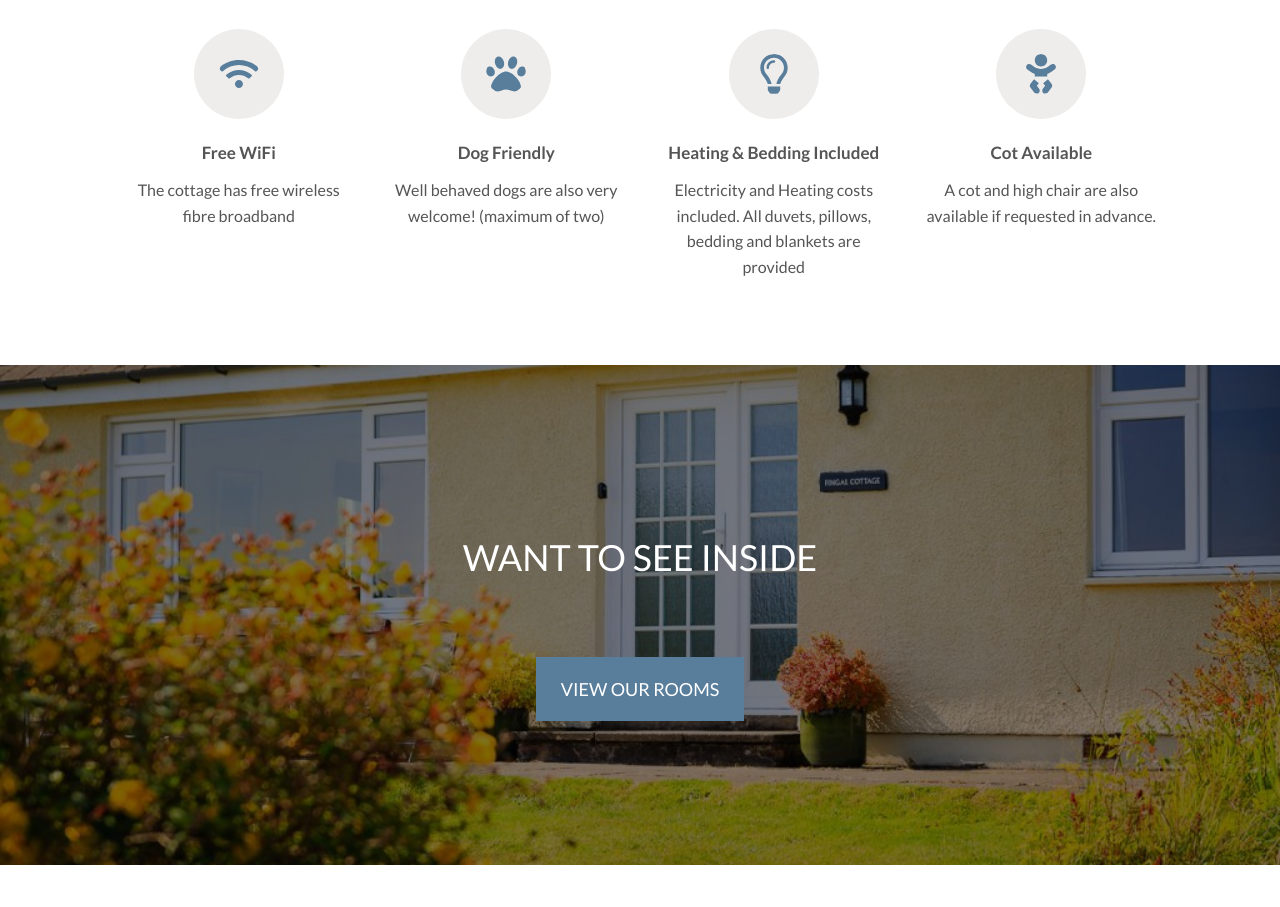
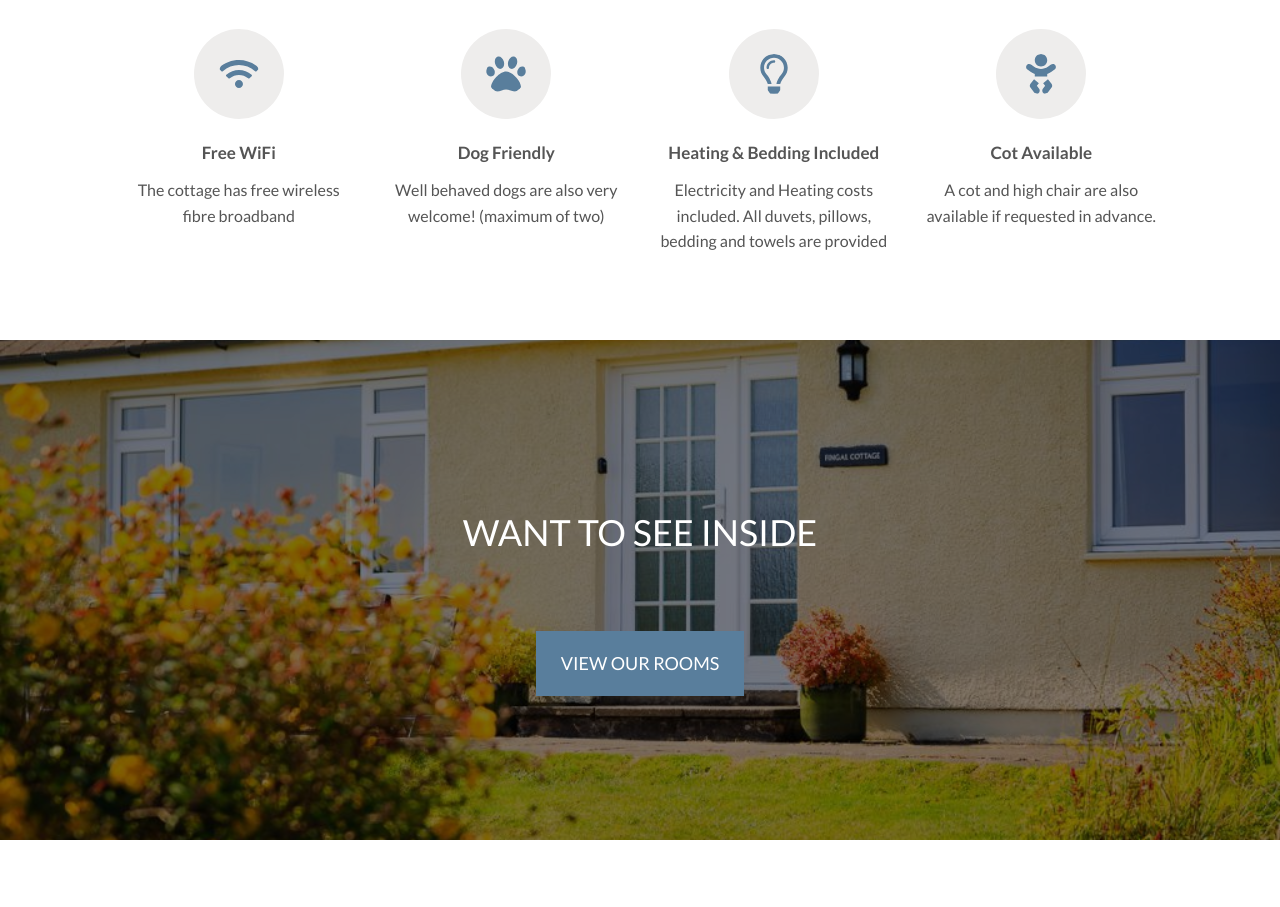
Before and after one commit to davedove86/Fingal-Cottage-New, a plain HTML site: page dist/index.html in a window 1280 px wide. Shown: the part 1270-2177 px from the top of the page. Drawn offline with Linux system fonts and the light colour scheme; a script that the page names is missing.

```diff
--- a/dist/index.html
+++ b/dist/index.html
@@ -102,7 +102,7 @@
           <h3>Heating & Bedding Included</h3>
           <p>
             Electricity and Heating costs included. All duvets, pillows, bedding
-            and blankets are provided
+            and towels are provided
           </p>
         </div>
 
```
Also changed, not shown: dist/pricing.html (+1 -1 lines), dist/see.html (+1 -1 lines), 3 other files.
